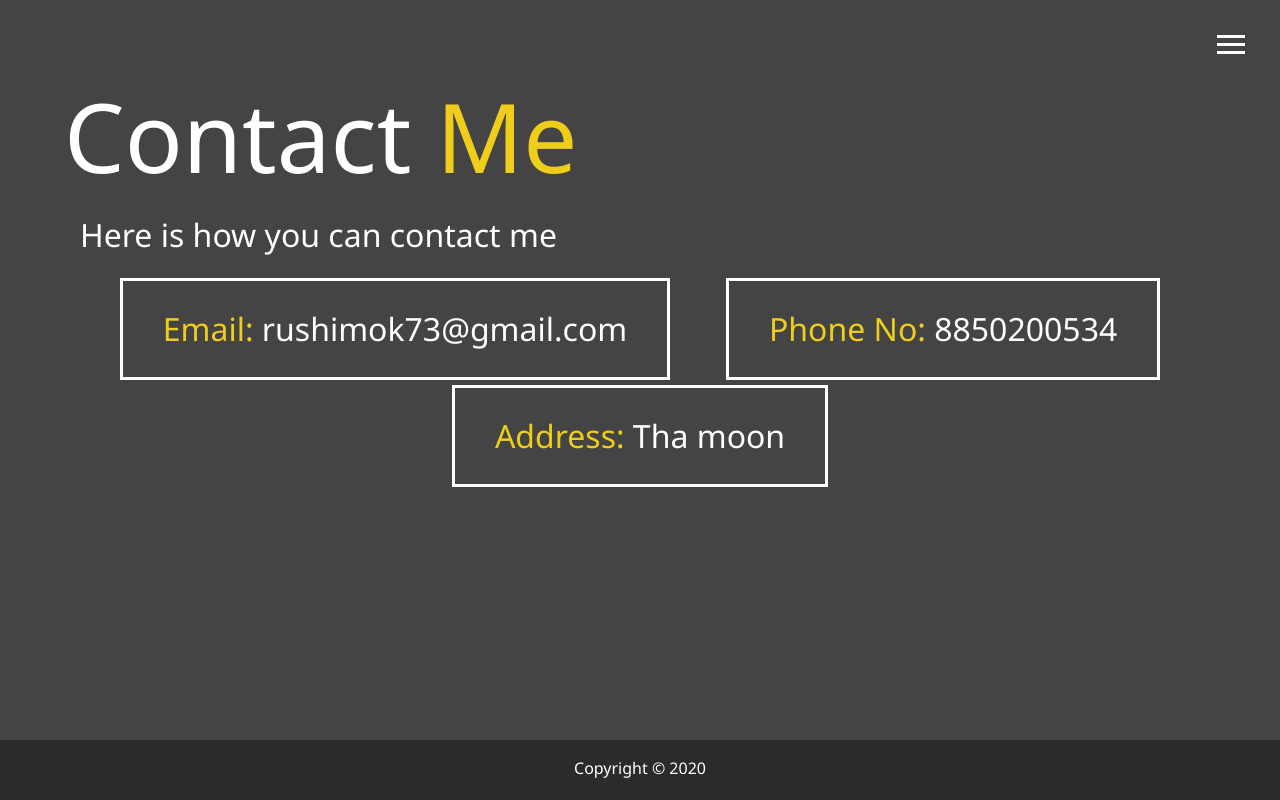
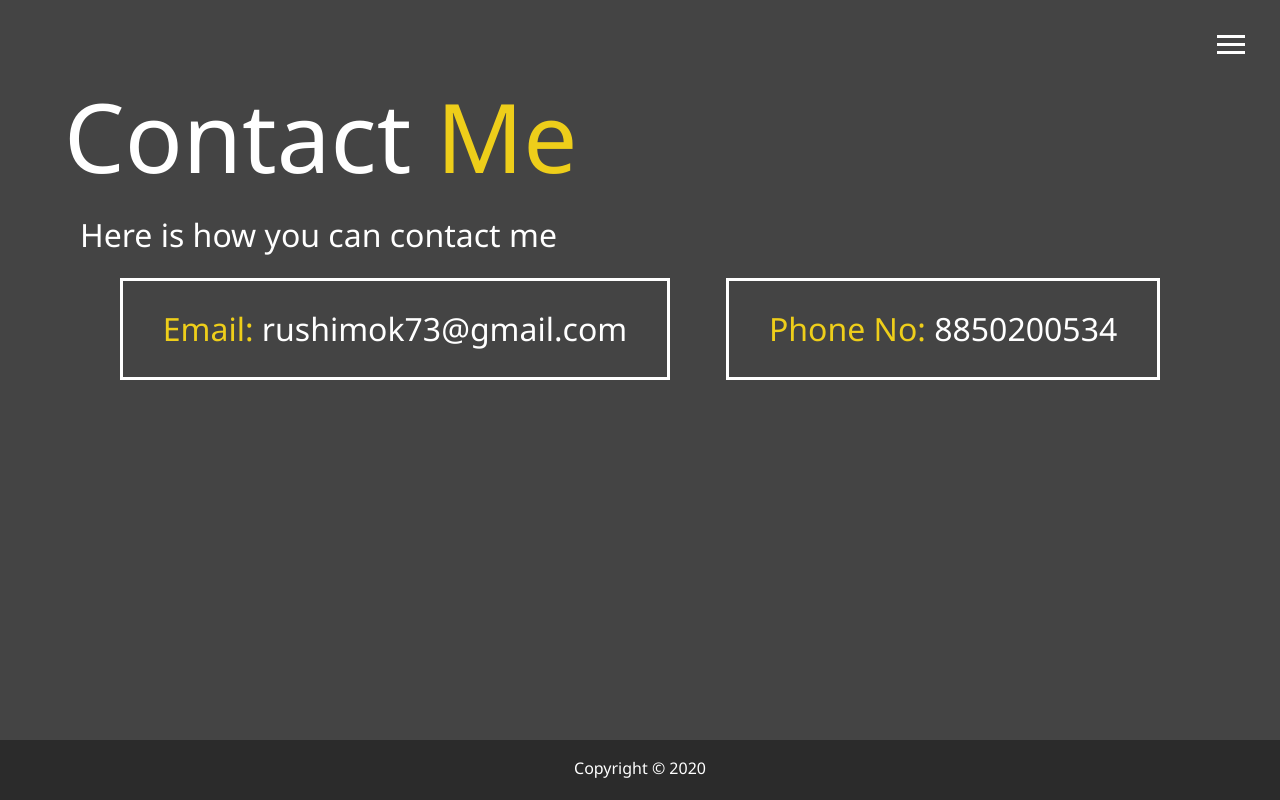
Before and after one commit to rushimok73/portfolio, a website: page dist/contact.html in a window 1280 px wide. Drawn offline with Linux system fonts and the light colour scheme.

Commit message:
Updated info

```diff
--- a/dist/contact.html
+++ b/dist/contact.html
@@ -45,9 +45,6 @@
         <div>
           <span class = "text-secondary">Phone No:</span> 8850200534
         </div>
-        <div>
-          <span class = "text-secondary">Address:</span> Tha moon
-        </div>
       </div>
     </main>
     <footer id = "main-footer">
```
